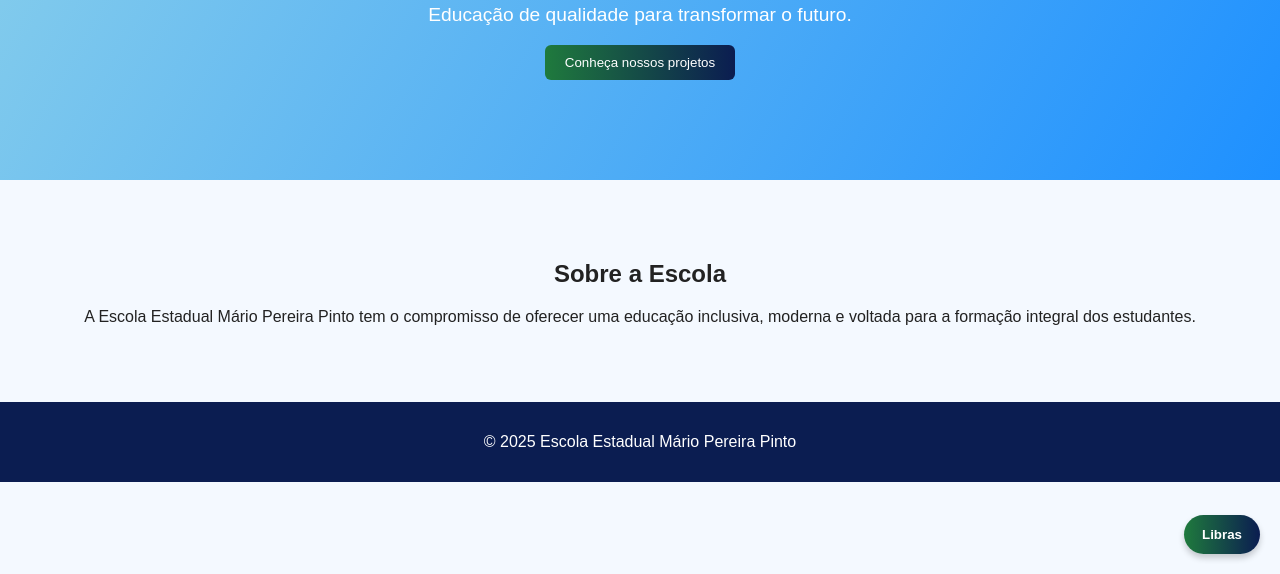
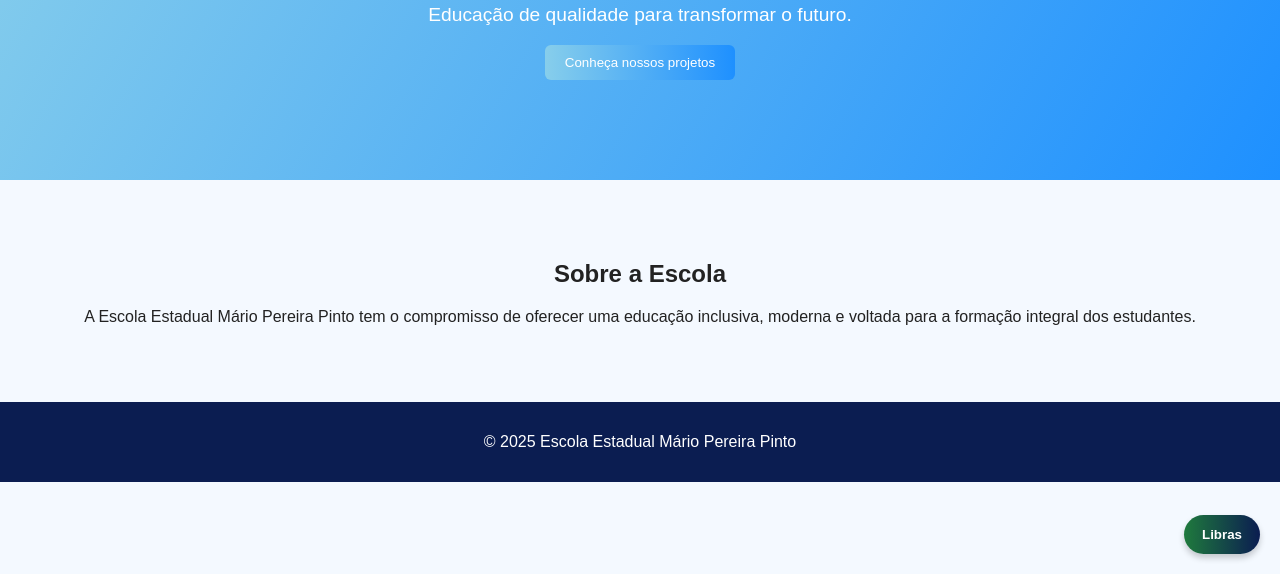
Before and after one commit to Kaicki/Escola-2.0, a plain HTML site: page index.html in a window 1280 px wide. Shown: the part 226-800 px from the top of the page. Drawn offline with Linux system fonts and the light colour scheme.

Commit message:
Update index.html

```diff
--- a/index.html
+++ b/index.html
@@ -104,7 +104,7 @@ footer {
 
 /* ===== BOTÃO ===== */
 button {
-  background: linear-gradient(90deg, #1f7a3d, #0b1d51);
+  background: linear-gradient(90deg, #87CEEB, #1E90FF);
   color: white;
   border: none;
   padding: 10px 20px;
```
